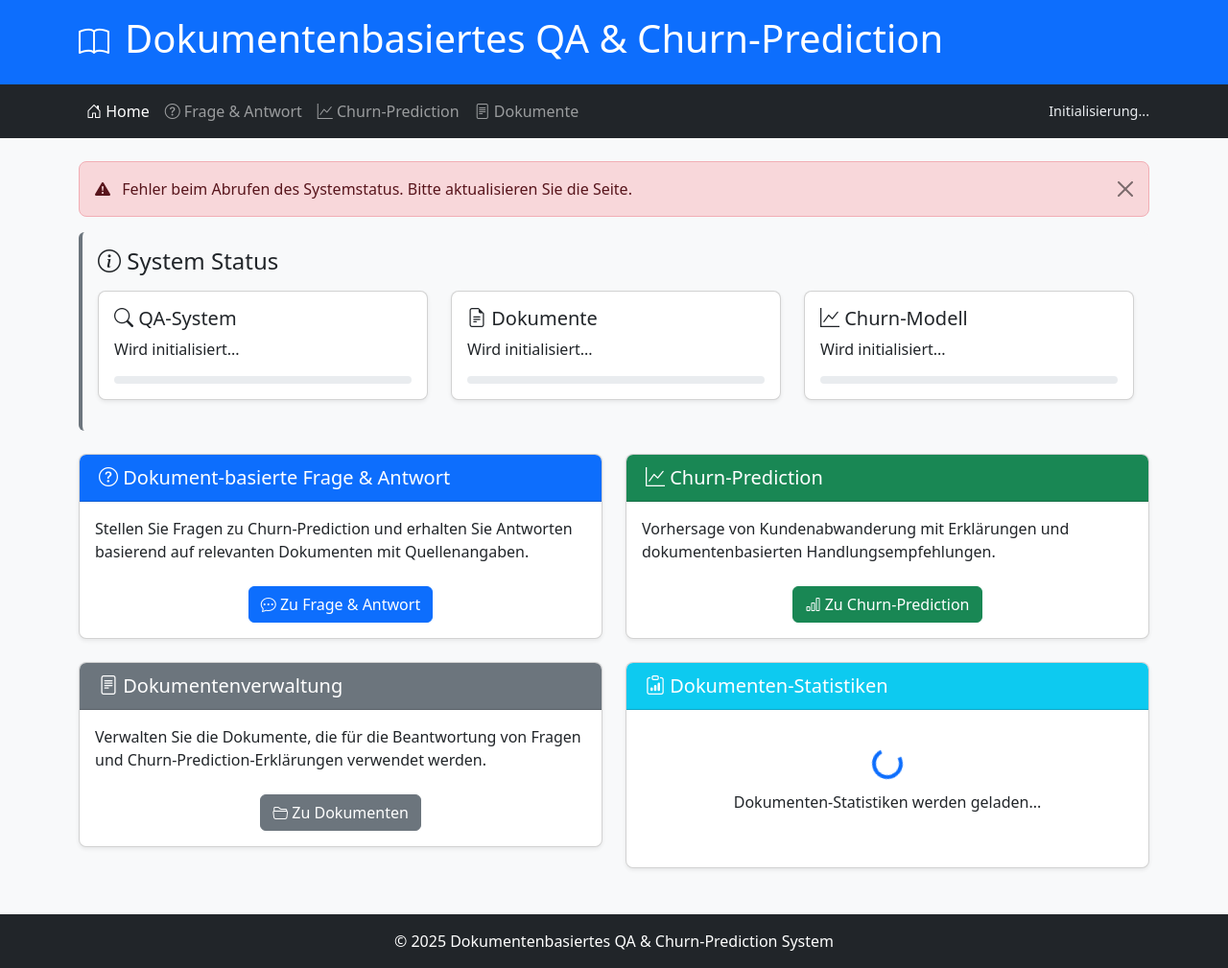
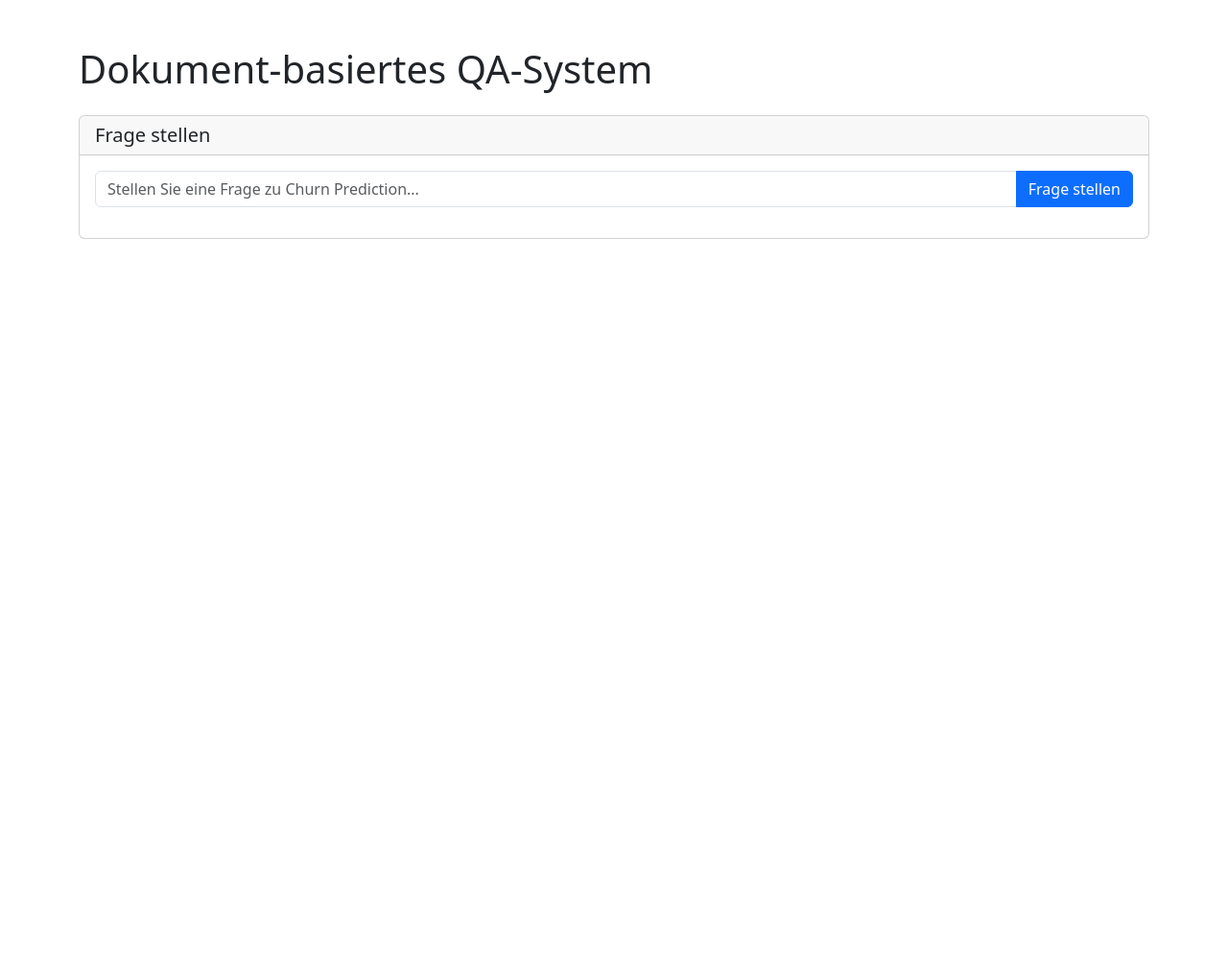
Before and after one commit to thenzler/document-based-qa-model, a Flask app: page / in a window 1280 px wide. Shown: the whole page at 96% size. After the commit the page ends 249 px from the top, so only its background shows below. Run offline with Flask 2, Linux system fonts and the light colour scheme.

Commit message:
Update index.html

```diff
--- a/templates/index.html
+++ b/templates/index.html
@@ -3,179 +3,96 @@
 <head>
     <meta charset="UTF-8">
     <meta name="viewport" content="width=device-width, initial-scale=1.0">
-    <title>Dokumentenbasiertes QA & Churn-Prediction</title>
+    <title>Dokument-basiertes QA-System</title>
     <link rel="stylesheet" href="https://cdn.jsdelivr.net/npm/bootstrap@5.3.0/dist/css/bootstrap.min.css">
-    <link rel="stylesheet" href="https://cdn.jsdelivr.net/npm/bootstrap-icons@1.10.0/font/bootstrap-icons.css">
-    <link rel="stylesheet" href="{{ url_for('static', filename='css/style.css') }}">
 </head>
 <body>
-    <header class="bg-primary text-white py-3">
-        <div class="container">
-            <div class="d-flex align-items-center">
-                <i class="bi bi-book me-3 fs-2"></i>
-                <h1>Dokumentenbasiertes QA & Churn-Prediction</h1>
-            </div>
-        </div>
-    </header>
+    <div class="container mt-5">
+        <h1 class="mb-4">Dokument-basiertes QA-System</h1>
 
-    <nav class="navbar navbar-expand-lg navbar-dark bg-dark">
-        <div class="container">
-            <button class="navbar-toggler" type="button" data-bs-toggle="collapse" data-bs-target="#navbarNav">
-                <span class="navbar-toggler-icon"></span>
-            </button>
-            <div class="collapse navbar-collapse" id="navbarNav">
-                <ul class="navbar-nav">
-                    <li class="nav-item">
-                        <a class="nav-link active" href="/"><i class="bi bi-house-door"></i> Home</a>
-                    </li>
-                    <li class="nav-item">
-                        <a class="nav-link" href="/qa"><i class="bi bi-question-circle"></i> Frage & Antwort</a>
-                    </li>
-                    <li class="nav-item">
-                        <a class="nav-link" href="/churn"><i class="bi bi-graph-up"></i> Churn-Prediction</a>
-                    </li>
-                    <li class="nav-item">
-                        <a class="nav-link" href="/documents"><i class="bi bi-file-text"></i> Dokumente</a>
-                    </li>
-                </ul>
-            </div>
-            <div class="status-indicator" id="status-indicator">
-                <div class="spinner-border spinner-border-sm text-light me-2 d-none" id="status-spinner" role="status"></div>
-                <span id="status-text">Initialisierung...</span>
-            </div>
-        </div>
-    </nav>
-
-    <main class="container my-4">
-        <div class="system-status p-3 mb-4 rounded" id="system-status-container">
-            <h4><i class="bi bi-info-circle"></i> System Status</h4>
-            <div class="row mt-3" id="system-components">
-                <div class="col-md-4">
-                    <div class="card mb-3">
-                        <div class="card-body">
-                            <h5 class="card-title"><i class="bi bi-search"></i> QA-System</h5>
-                            <p id="qa-status" class="status-text">Wird initialisiert...</p>
-                            <div class="progress">
-                                <div id="qa-progress" class="progress-bar progress-bar-striped progress-bar-animated" style="width: 0%"></div>
-                            </div>
-                        </div>
-                    </div>
-                </div>
-                <div class="col-md-4">
-                    <div class="card mb-3">
-                        <div class="card-body">
-                            <h5 class="card-title"><i class="bi bi-file-earmark-text"></i> Dokumente</h5>
-                            <p id="doc-status" class="status-text">Wird initialisiert...</p>
-                            <div class="progress">
-                                <div id="doc-progress" class="progress-bar progress-bar-striped progress-bar-animated" style="width: 0%"></div>
-                            </div>
-                        </div>
-                    </div>
-                </div>
-                <div class="col-md-4">
-                    <div class="card mb-3">
-                        <div class="card-body">
-                            <h5 class="card-title"><i class="bi bi-graph-up"></i> Churn-Modell</h5>
-                            <p id="model-status" class="status-text">Wird initialisiert...</p>
-                            <div class="progress">
-                                <div id="model-progress" class="progress-bar progress-bar-striped progress-bar-animated" style="width: 0%"></div>
-                            </div>
-                        </div>
-                    </div>
-                </div>
-            </div>
-            <div class="mt-3 text-center d-none" id="initialize-controls">
-                <button id="initialize-btn" class="btn btn-primary">
-                    <i class="bi bi-play-fill"></i> System initialisieren
-                </button>
-            </div>
-        </div>
-
-        <div class="row">
-            <div class="col-md-6">
         <div class="card mb-4">
-                    <div class="card-header bg-primary text-white">
-                        <h2 class="h5 mb-0"><i class="bi bi-question-circle"></i> Dokument-basierte Frage & Antwort</h2>
+            <div class="card-header">
+                <h2 class="h5 mb-0">Frage stellen</h2>
             </div>
             <div class="card-body">
-                        <p>Stellen Sie Fragen zu Churn-Prediction und erhalten Sie Antworten basierend auf relevanten Dokumenten mit Quellenangaben.</p>
-                        <div class="text-center mt-4">
-                            <a href="/qa" class="btn btn-primary">
-                                <i class="bi bi-chat-dots"></i> Zu Frage & Antwort
-                            </a>
-                        </div>
-                    </div>
-                </div>
-            </div>
-            <div class="col-md-6">
-                <div class="card mb-4">
-                    <div class="card-header bg-success text-white">
-                        <h2 class="h5 mb-0"><i class="bi bi-graph-up"></i> Churn-Prediction</h2>
-                    </div>
-                    <div class="card-body">
-                        <p>Vorhersage von Kundenabwanderung mit Erklärungen und dokumentenbasierten Handlungsempfehlungen.</p>
-                        <div class="text-center mt-4">
-                            <a href="/churn" class="btn btn-success">
-                                <i class="bi bi-bar-chart"></i> Zu Churn-Prediction
-                            </a>
-                        </div>
-                    </div>
+                <div class="input-group mb-3">
+                    <input type="text" id="question-input" class="form-control" placeholder="Stellen Sie eine Frage zu Churn Prediction...">
+                    <button class="btn btn-primary" id="ask-button">Frage stellen</button>
                 </div>
             </div>
         </div>
 
-        <div class="row">
-            <div class="col-md-6">
-                <div class="card mb-4">
-                    <div class="card-header bg-secondary text-white">
-                        <h2 class="h5 mb-0"><i class="bi bi-file-text"></i> Dokumentenverwaltung</h2>
+        <div class="card d-none" id="result-card">
+            <div class="card-header">
+                <h2 class="h5 mb-0">Antwort</h2>
             </div>
             <div class="card-body">
-                        <p>Verwalten Sie die Dokumente, die für die Beantwortung von Fragen und Churn-Prediction-Erklärungen verwendet werden.</p>
-                        <div class="text-center mt-4">
-                            <a href="/documents" class="btn btn-secondary">
-                                <i class="bi bi-folder2-open"></i> Zu Dokumenten
-                            </a>
+                <div id="answer-text"></div>
+                <hr>
+                <h3 class="h6">Quellen:</h3>
+                <div id="sources-list"></div>
             </div>
         </div>
     </div>
-            </div>
-            <div class="col-md-6">
-                <div class="card mb-4" id="document-stats-card">
-                    <div class="card-header bg-info text-white">
-                        <h2 class="h5 mb-0"><i class="bi bi-clipboard-data"></i> Dokumenten-Statistiken</h2>
-                    </div>
-                    <div class="card-body">
-                        <div id="document-stats">
-                            <div class="text-center py-4">
-                                <div class="spinner-border text-primary" role="status">
-                                    <span class="visually-hidden">Wird geladen...</span>
-                                </div>
-                                <p class="mt-2">Dokumenten-Statistiken werden geladen...</p>
-                            </div>
-                        </div>
-                    </div>
-                </div>
-            </div>
-        </div>
-    </main>
 
-    <footer class="bg-dark text-white py-3 mt-auto">
-        <div class="container text-center">
-            <p class="mb-0">© 2025 Dokumentenbasiertes QA & Churn-Prediction System</p>
-        </div>
-    </footer>
+    <script>
+        document.getElementById('ask-button').addEventListener('click', askQuestion);
+        document.getElementById('question-input').addEventListener('keydown', function(e) {
+            if (e.key === 'Enter') askQuestion();
+        });
 
-    <script src="https://cdn.jsdelivr.net/npm/bootstrap@5.3.0/dist/js/bootstrap.bundle.min.js"></script>
-    <script src="{{ url_for('static', filename='js/main.js') }}"></script>
-    <script>
-        document.addEventListener('DOMContentLoaded', function() {
-            // Initialize main page
-            checkSystemStatus();
+        function askQuestion() {
+            const question = document.getElementById('question-input').value.trim();
+            if (!question) return;
 
-            // Set up event listeners
-            document.getElementById('initialize-btn').addEventListener('click', initializeSystem);
+            // Zeige Lade-Animation
+            document.getElementById('ask-button').disabled = true;
+            document.getElementById('ask-button').textContent = 'Lade...';
+
+            // Sende Anfrage
+            fetch('/api/ask', {
+                method: 'POST',
+                headers: {
+                    'Content-Type': 'application/json'
+                },
+                body: JSON.stringify({ question })
+            })
+            .then(response => response.json())
+            .then(data => {
+                // Zeige Antwort
+                document.getElementById('result-card').classList.remove('d-none');
+
+                if (data.error) {
+                    document.getElementById('answer-text').innerHTML = `<div class="alert alert-danger">${data.error}</div>`;
+                    document.getElementById('sources-list').innerHTML = '';
+                } else {
+                    document.getElementById('answer-text').textContent = data.answer;
+
+                    // Zeige Quellen
+                    let sourcesHtml = '';
+                    if (data.sources && data.sources.length > 0) {
+                        sourcesHtml = '<ul>';
+                        data.sources.forEach((source, index) => {
+                            const filename = source.source.split('/').pop();
+                            sourcesHtml += `<li>${filename} (Relevanz: ${source.relevance_score.toFixed(2)})</li>`;
                         });
+                        sourcesHtml += '</ul>';
+                    } else {
+                        sourcesHtml = '<p>Keine Quellen verfügbar.</p>';
+                    }
+                    document.getElementById('sources-list').innerHTML = sourcesHtml;
+                }
+            })
+            .catch(error => {
+                document.getElementById('result-card').classList.remove('d-none');
+                document.getElementById('answer-text').innerHTML = `<div class="alert alert-danger">Fehler bei der Anfrage: ${error.message}</div>`;
+            })
+            .finally(() => {
+                // Aktiviere Button wieder
+                document.getElementById('ask-button').disabled = false;
+                document.getElementById('ask-button').textContent = 'Frage stellen';
+            });
+        }
     </script>
 </body>
 </html>
```
Lines whose indentation alone changed are shown as unchanged.
